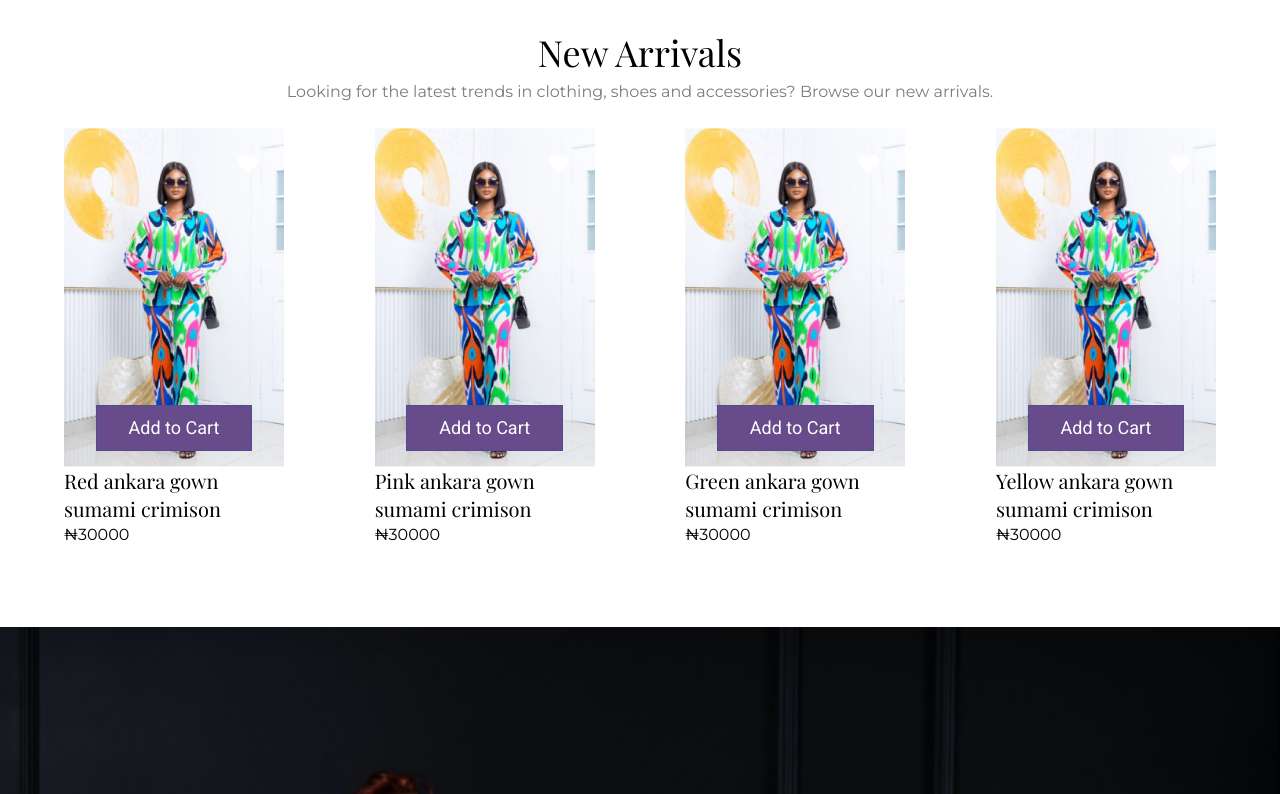
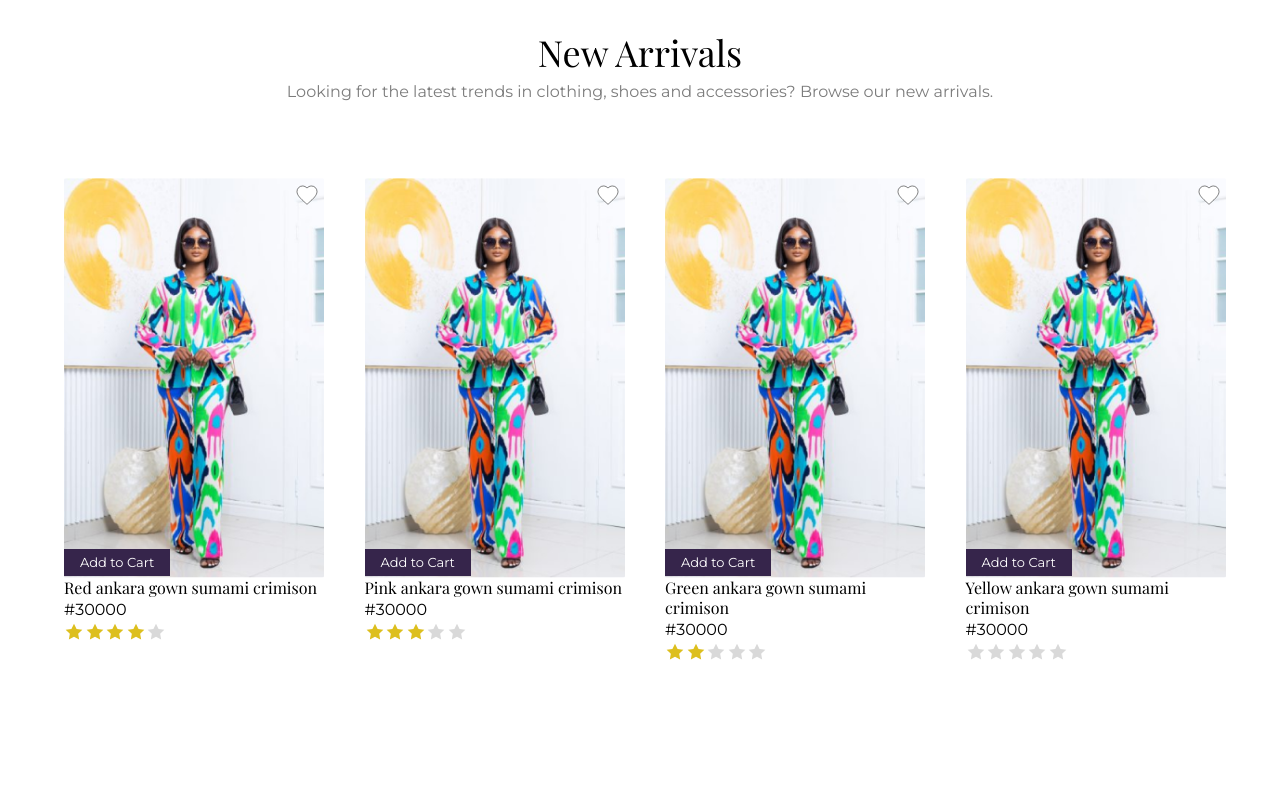
Before and after one commit to Temi-Dire/chapter40-website, a React (Vite) app: page / in a window 1280 px wide. Shown: the part 640-1434 px from the top of the page. Built offline with nearby package versions, Linux system fonts and the light colour scheme.

Commit message:
fix: card component to productcard component

```diff
--- a/src/sections/newarrivals/index.tsx
+++ b/src/sections/newarrivals/index.tsx
@@ -1,4 +1,5 @@
 import Card from "../../components/Card";
+import ProductCard from "../../components/ProductCard";
 
 interface NewarrivalsProps {
   header?: string;
@@ -9,40 +10,50 @@ const Newarrivals: React.FC<NewarrivalsProps> = ({
   header = "New Arrivals",
   desc = "Looking for the latest trends in clothing, shoes and accessories? Browse our new arrivals.",
 }) => {
-  const items = [
+  const prods = [
     {
-      desc: "Red ankara gown sumami crimison",
+      description: "Red ankara gown sumami crimison",
       price: 30000,
       id: 1,
+      rating: 4,
     },
     {
-      desc: "Pink ankara gown sumami crimison",
+      description: "Pink ankara gown sumami crimison",
       price: 30000,
       id: 2,
+      rating: 3,
     },
     {
-      desc: "Green ankara gown sumami crimison",
+      description: "Green ankara gown sumami crimison",
       price: 30000,
       id: 3,
+      rating: 2,
     },
     {
-      desc: "Yellow ankara gown sumami crimison",
+      description: "Yellow ankara gown sumami crimison",
       price: 30000,
       id: 4,
+      rating: 0,
     },
   ];
 
   return (
-    <div className="px-8 lg:px-16 mt-5 sm:mt-20">
+    <div className=" lg:px-16 mt-5 sm:mt-20">
       <div className=" px-5 w-full flex flex-col justify-center items-center gap-2 mb-6">
         <h1 className="sm:text-4xl text-2xl font-playfair">{header}</h1>
         <p className="font-montserrat text-[#7C7C7C] text-sm sm:text-base">
           {desc}
         </p>
       </div>
-      <div className="flex justify-between overflow-x-auto space-x-10 card__container">
-        {items.map((item) => (
-          <Card desc={item.desc} price={item.price} id={item.id} />
+      <div className=" pt-[40px] lg:pt-[50px] grid grid-cols-2 gap-y-[40px] gap-x-[20px] pb-14 mx-auto w-fit sm:gap-x-[40px] sm:gap-y-[50px] 2sm:gap-x-[60px] md:grid-cols-3 md:gap-x-[30px] 2lg:gap-y-[80px] 2lg:grid-cols-4 2xl:gap-x-[50px]">
+        {prods.map((prod, index) => (
+          <ProductCard
+            key={index}
+            id={prod.id}
+            desc={prod.description}
+            rating={prod.rating}
+            price={prod.price}
+          />
         ))}
       </div>
     </div>
```
